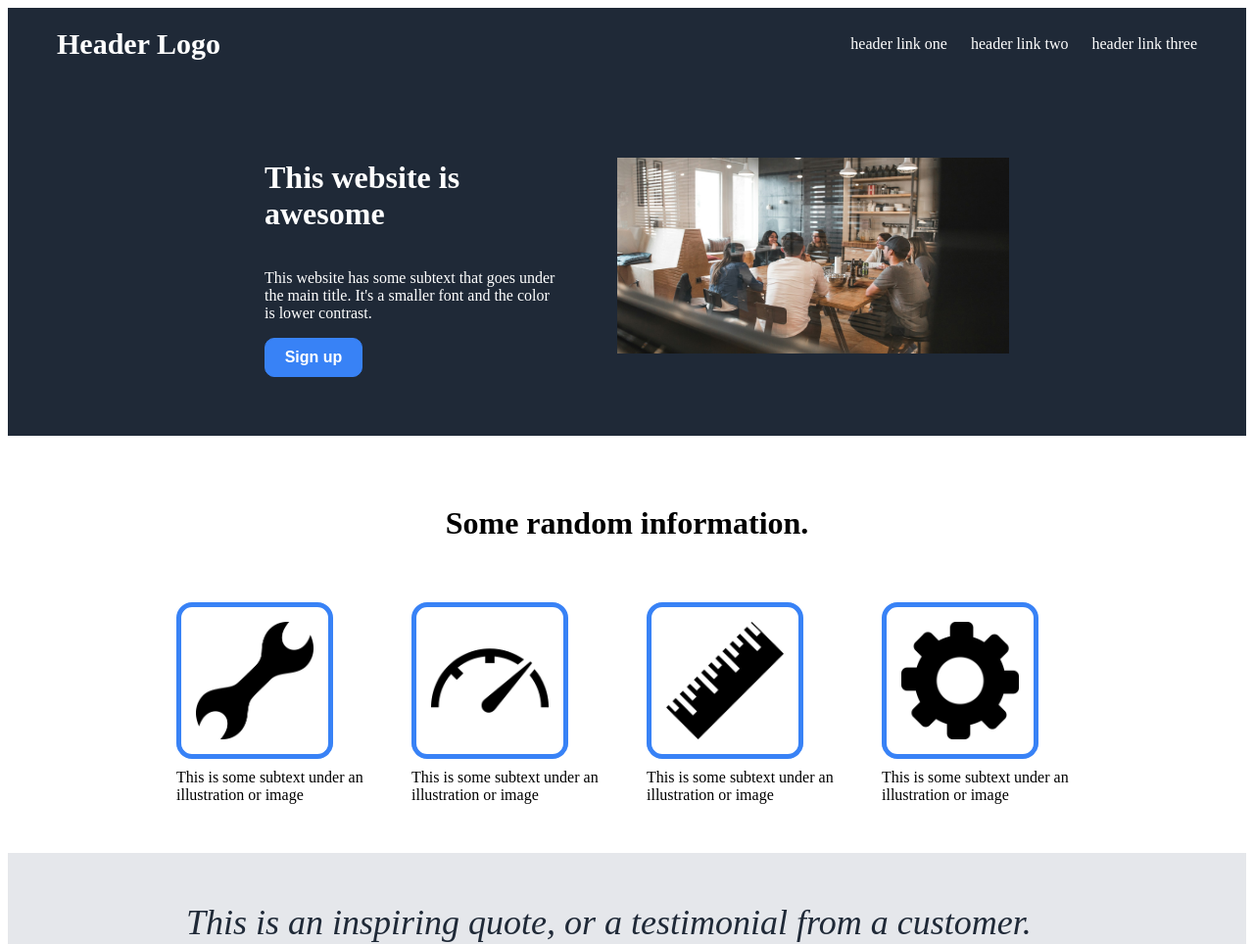
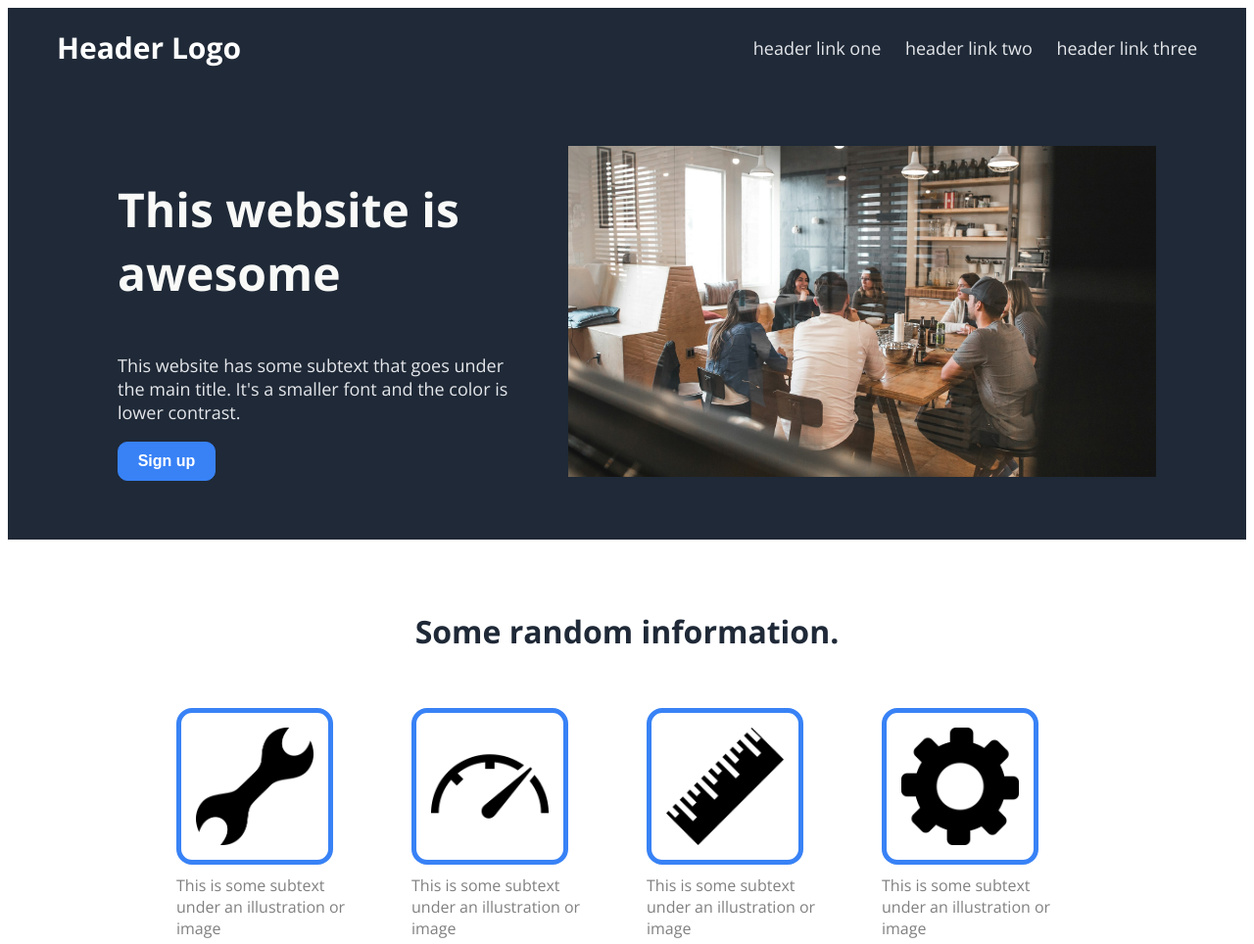
Before and after one commit to Yomanbest67/landing_page, a plain HTML site: page index.html in a window 1280 px wide. Shown: the top 964 px of the page at 98% size. Drawn offline with nearby package versions, Linux system fonts and the light colour scheme.

Commit message:
Fixed the fonts and added pointer to buttons.

```diff
--- a/style.css
+++ b/style.css
@@ -1,3 +1,5 @@
+@import url('https://fonts.googleapis.com/css2?family=Open+Sans:ital,wght@0,300..800;1,300..800&display=swap');
+
 body {
     display: flex;
     flex-direction: column;
@@ -20,7 +22,9 @@ body {
 .header-link > a {
     margin: 0 10px;
     text-decoration: none;
-    color: white;
+    color: #E5E7EB;
+    font-family: 'Open Sans';
+    font-size: 18px;
 }
 
 .header > .logo {
@@ -28,6 +32,7 @@ body {
     padding: 20px;
     font-size: 30px;
     font-weight: bold;
+    font-family: 'Open Sans';
     color: white;
 }
 
@@ -46,8 +51,19 @@ body {
     flex-direction: column;
     padding: 20px;
     margin-right: 40px;
-    width: 300px;
+    width: 400px;
+    font-family: 'Open Sans';
     color: white;
+}
+
+.info > h1 {
+    font-size: 48px;
+    color: #F9FAF8;
+}
+
+.info > p {
+    font-size: 18px;
+    color: #E5E7EB;
 }
 
 .head-info > .info > button {
@@ -60,11 +76,12 @@ body {
     font-weight: bold;
     border: 1px solid #3882F6;
     border-radius: 10px;
+    cursor: pointer;
 }
 
 .info-photo > img {
-    height: 200px;
-    width: 400px;
+    height: auto;
+    width: 600px;
 }
 
 /* Random Information Area */
@@ -77,7 +94,10 @@ body {
 }
 
 .random-info > .title {
-    margin-bottom: 40px;
+    margin-bottom: 36px;
+    font-family: 'Open Sans';
+    font-weight: bolder;
+    color: #1F2937;
 }
 
 .random-info > .photos {
@@ -100,6 +120,11 @@ body {
     margin-bottom: 10px;
 }
 
+.random-info-text {
+    font-family: 'Open Sans';
+    color: gray;
+}
+
 /* Quote Area */
 
 .quote-area {
@@ -119,6 +144,7 @@ body {
     display: flex;
     flex-direction: column;
     align-items: flex-end;
+    font-family: 'Open Sans';
 }
 
 .quote > .author {
@@ -148,11 +174,13 @@ body {
 
 .banner > .text {
     color: white;
+    font-family: 'Open Sans';
 }
 
 .text > .heading {
     font-size: 20px;
     font-weight: bold;
+    font-family: 'Open Sans';
 }
 
 .banner > button {
@@ -162,6 +190,7 @@ body {
     border-radius: 6px;
     width: 120px;
     height: 40px;
+    cursor: pointer;
 }
 
 /* Footer Area */
```
